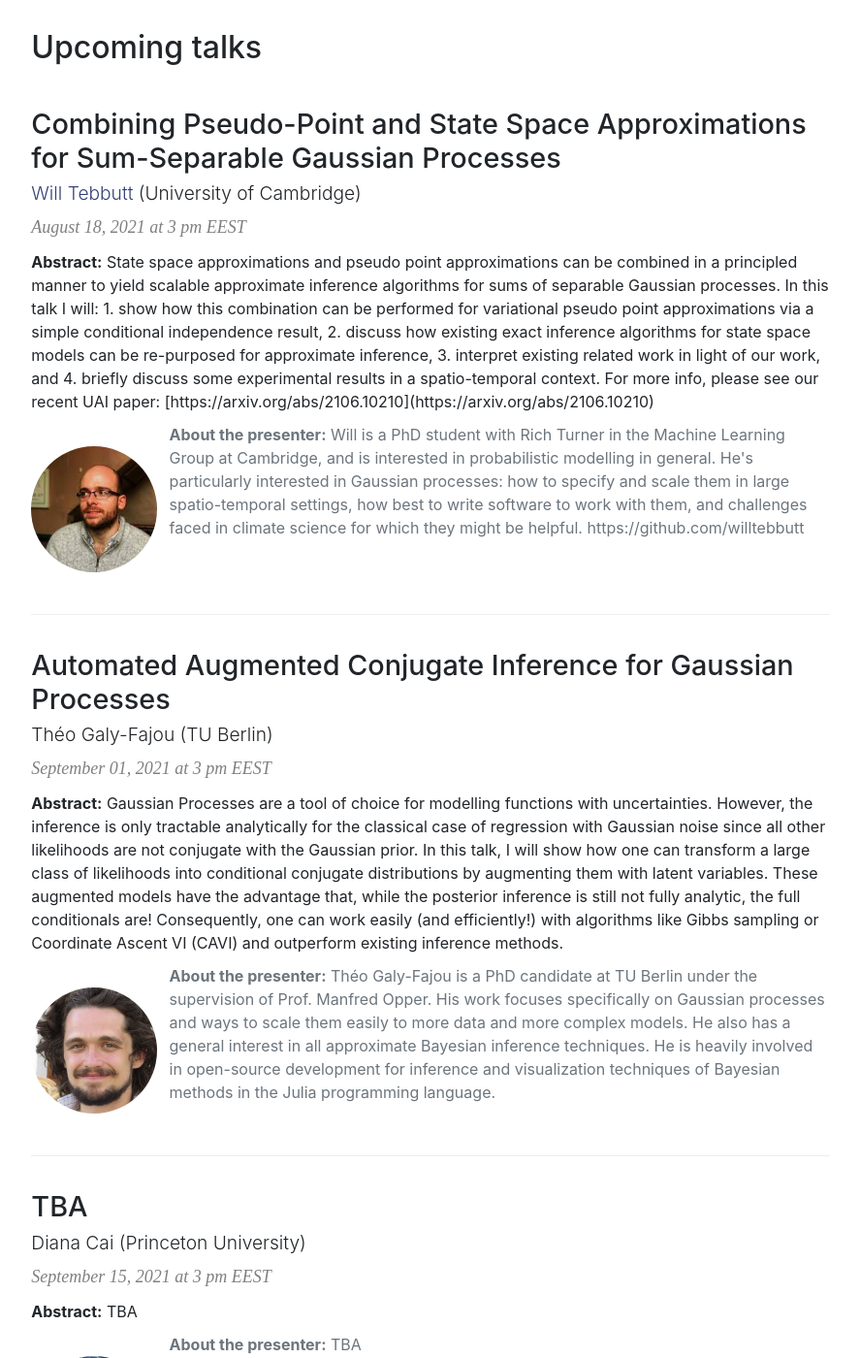
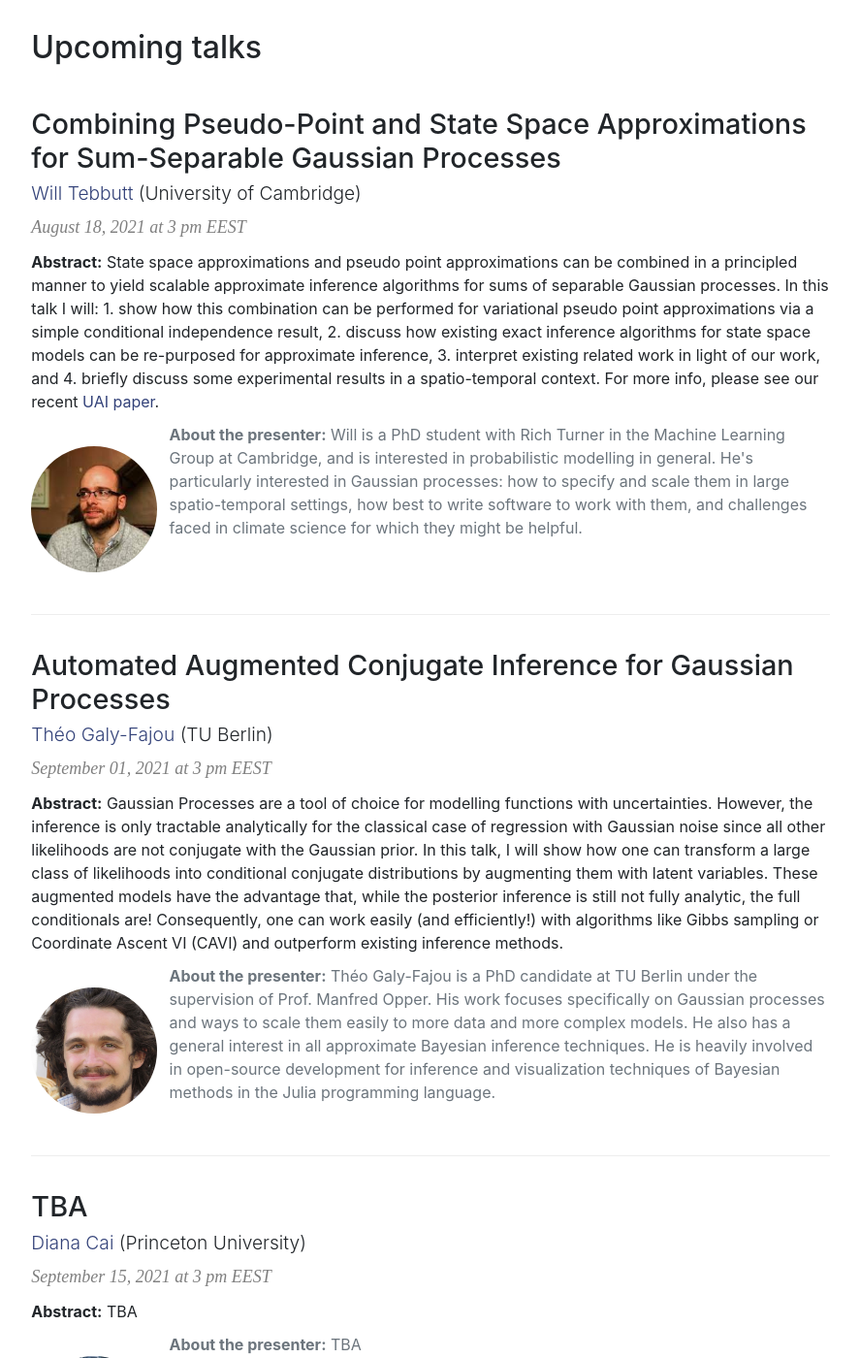
Before and after one commit to AaltoML/apml, a Jekyll site: the page built from index.html, in a window 1280 px wide and 1400 px high, scrolled down 922 px. Shown: the whole window at 97% size, without its empty margins (196-1083 px from the left). Built offline with Jekyll 4.4.1, drawn with Linux system fonts in a browser that asks for light colours; some of the changed lines change nothing that is shown; some of the changed text lies outside the part shown.

Commit message:
Added links

```diff
--- a/_data/talks.yml
+++ b/_data/talks.yml
@@ -1,18 +1,16 @@
 - date: August 18, 2021 at 3 pm EEST
   title: "Combining Pseudo-Point and State Space Approximations for Sum-Separable Gaussian Processes"
-  presenter: "<a href=\"https://github.com/willtebbutt\">Will Tebbutt</a>"
+  presenter: "<a href=\"https://github.com/willtebbutt\", target=\"_blank\">Will Tebbutt</a>"
   affiliation: "University of Cambridge"
   abstract: "State space approximations and pseudo point approximations can be combined in a principled manner to yield scalable approximate inference algorithms for sums of separable Gaussian processes. In this talk I will: 1. show how this combination can be performed for variational pseudo point approximations via a simple conditional independence result, 2. discuss how existing exact inference algorithms for state space models can be re-purposed for approximate inference, 3. interpret existing related work in light of our work, and 4. briefly discuss some experimental results in a spatio-temporal context.
 
-For more info, please see our recent UAI paper: [https://arxiv.org/abs/2106.10210](https://arxiv.org/abs/2106.10210)"
+For more info, please see our recent <a href=\"https://arxiv.org/abs/2106.10210\", target=\"_blank\">UAI paper</a>."
   photo: "will-tebbutt"
-  biography: "Will is a PhD student with Rich Turner in the Machine Learning Group at Cambridge, and is interested in probabilistic modelling in general. He's particularly interested in Gaussian processes: how to specify and scale them in large spatio-temporal settings, how best to write software to work with them, and challenges faced in climate science for which they might be helpful.
-
-https://github.com/willtebbutt"
+  biography: "Will is a PhD student with Rich Turner in the Machine Learning Group at Cambridge, and is interested in probabilistic modelling in general. He's particularly interested in Gaussian processes: how to specify and scale them in large spatio-temporal settings, how best to write software to work with them, and challenges faced in climate science for which they might be helpful."
 
 - date: September 01, 2021 at 3 pm EEST
   title: "Automated Augmented Conjugate Inference for Gaussian Processes"
-  presenter: "Théo Galy-Fajou"
+  presenter: "<a href=\"https://theogf.github.io\", target=\"_blank\">Théo Galy-Fajou</a>"
   affiliation: "TU Berlin"
   abstract: "Gaussian Processes are a tool of choice for modelling functions with uncertainties. However, the inference is only tractable analytically for the classical case of regression with Gaussian noise since all other likelihoods are not conjugate with the Gaussian prior. In this talk, I will show how one can transform a large class of likelihoods into conditional conjugate distributions by augmenting them with latent variables. These augmented models have the advantage that, while the posterior inference is still not fully analytic, the full conditionals are! Consequently, one can work easily (and efficiently!) with algorithms like Gibbs sampling or Coordinate Ascent VI (CAVI) and outperform existing inference methods."
   photo: "theo-galy-fajou"
@@ -20,7 +18,7 @@ https://github.com/willtebbutt"
 
 - date: September 15, 2021 at 3 pm EEST
   title: "TBA"
-  presenter: "Diana Cai"
+  presenter: "<a href=\"https://www.dianacai.com\", target=\"_blank\">Diana Cai</a>"
   affiliation: "Princeton University"
   abstract: "TBA"
   photo: "diana-cai"
@@ -28,7 +26,7 @@ https://github.com/willtebbutt"
 
 - date: September 29, 2021 at 3 pm EEST
   title: "TBA"
-  presenter: "Virginia Aglietti"
+  presenter: "<a href=\"https://warwick.ac.uk/fac/sci/statistics/staff/research_students/aglietti/\", target=\"_blank\">Virginia Aglietti</a>"
   affiliation: "University of Warwick"
   abstract: "TBA"
   photo: "virginia-aglietti"
@@ -36,7 +34,7 @@ https://github.com/willtebbutt"
 
 - date: October 13, 2021 at 3 pm EEST
   title: "Incorporating Symmetries in Probabilistic Modelling"
-  presenter: "Priyank Jaini"
+  presenter: "<a href=\"https://priyankjaini.github.io\", target=\"_blank\">Priyank Jaini</a>"
   affiliation: "University of Amsterdam"
   abstract: "TBA"
   photo: "priyank-jaini"
@@ -44,14 +42,14 @@ https://github.com/willtebbutt"
 
 - date: October 27, 2021 at 3 pm EEST
   title: "Probabilistic Reasoning for Fair and Robust Decision Making"
-  presenter: "YooJung Choi"
+  presenter: "<a href=\"http://web.cs.ucla.edu/~yjchoi/\", target=\"_blank\">YooJung Choi</a>"
   affiliation: "UCLA"
   abstract: "TBA"
   biography: "TBA"
 
 - date: November 10, 2021 at 3 pm EEST
   title: "TBA"
-  presenter: "Christian Knoll"
+  presenter: "<a href=\"https://www.spsc.tugraz.at/people/christian-knoll.html\", target=\"_blank\">Christian Knoll</a>"
   affiliation: "TU Graz"
   abstract: "TBA"
   photo: "christian-knoll"
@@ -59,7 +57,7 @@ https://github.com/willtebbutt"
 
 - date: November 24, 2021 at 3pm EEST
   title: "TBA"
-  presenter: "James Thornton"
+  presenter: "<a href=\"https://jtt94.github.io/\", target=\"_blank\">James Thornton</a>"
   affiliation: "University of Oxford"
   abstract: "TBA"
   photo: "james-thornton"
```
